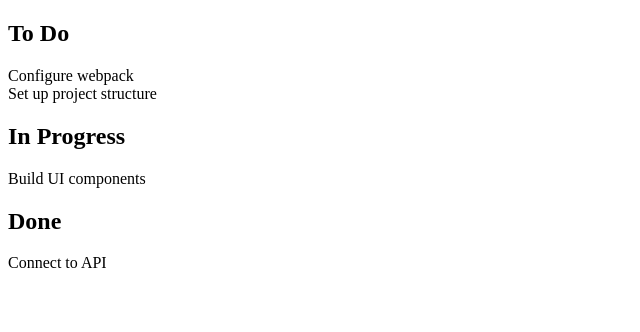
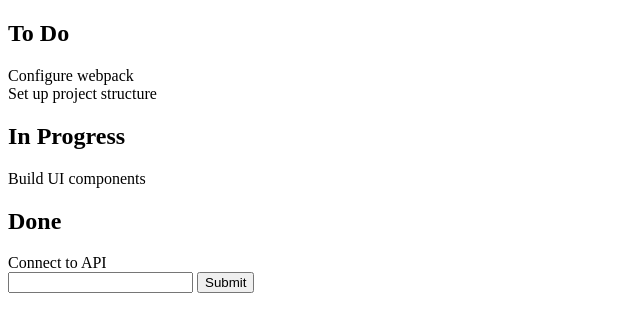
Before and after one commit to MatthewRSouth/vanilla-js-task-board, a plain HTML site: page index.html in a window 1280 px wide. Shown: the whole page, without its empty margins (0-640 px from the left). Drawn offline with Linux system fonts and the light colour scheme.

Commit message:
made new task input

```diff
--- a/app.js
+++ b/app.js
@@ -1,4 +1,9 @@
 'use strict';
+
+const newTaskForm = document.querySelector('#new-task-form');
+const newTaskInput = document.querySelector('#new-task-input');
+const newTaskBtn = document.querySelector('#new-task-btn');
+newTaskBtn.style.backgroundColor;
 
 //Initial State object
 const initialState = {
--- a/index.html
+++ b/index.html
@@ -9,6 +9,10 @@
     </head>
     <body>
         <div id="app"></div>
+        <form action="" id="new-task-form">
+            <input type="text" id="new-task-input" />
+            <input type="submit" id="new-task-btn" />
+        </form>
         <script src="app.js"></script>
     </body>
 </html>
```
